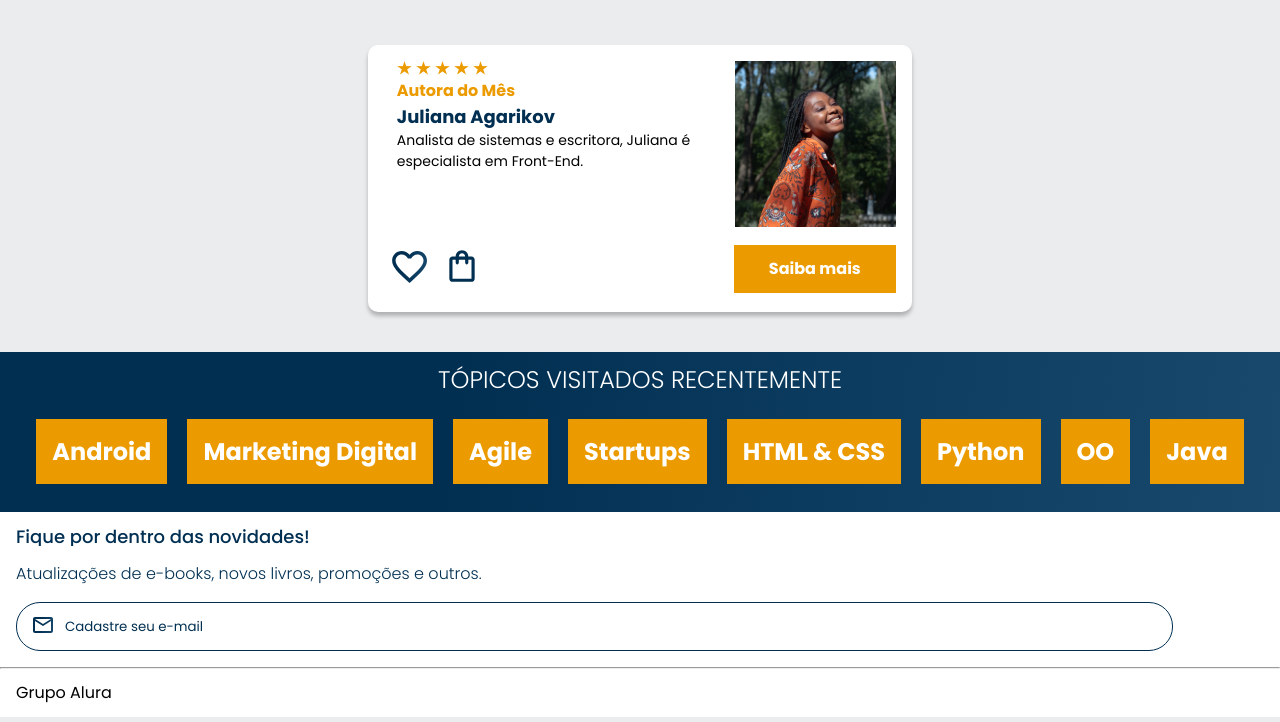
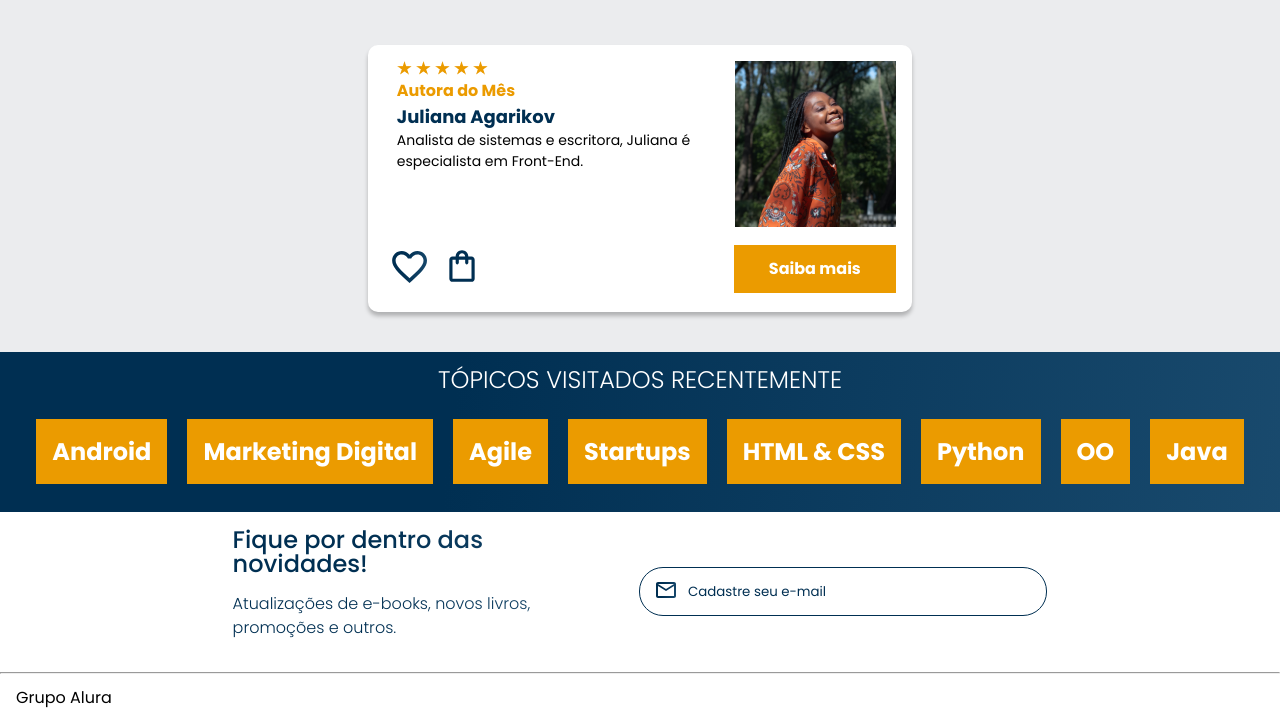
Before and after one commit to eugeniocarvalho/AluraBooks, a plain HTML site: page index.html in a window 1280 px wide. Shown: the part 1651-2373 px from the top of the page. Drawn offline with nearby package versions, Linux system fonts and the light colour scheme.

Commit message:
stylized contato to tablet layout

```diff
--- a/assets/css/contato.css
+++ b/assets/css/contato.css
@@ -37,3 +37,24 @@
   font-weight: 400;
   padding: 0 2rem;
 }
+
+@media screen and (min-width: 1024px) {
+  .contato {
+    display: flex;
+    justify-content: center;
+    align-items: center;
+  }
+
+  .contato__email {
+    width: 30%;
+  }
+
+  .contato__titulo {
+    font-size: 24px;
+  }
+
+  .contato__descricao {
+    margin-right: 2rem;
+    width: 30%;
+  }
+}
--- a/index.html
+++ b/index.html
@@ -221,9 +221,11 @@
 
   <!-- Contato -->
   <section class="contato">
-    <h2 class="contato__titulo">Fique por dentro das novidades!</h2>
-    <p class="contato__texto">Atualizações de e-books, novos livros, promoções e outros.</p>
-    <input type="email" class="contato__email" placeholder="Cadastre seu e-mail">
+    <div class="contato__descricao">
+      <h2 class="contato__titulo">Fique por dentro das novidades!</h2>
+      <p class="contato__texto">Atualizações de e-books, novos livros, promoções e outros.</p>
+    </div>
+      <input type="email" class="contato__email" placeholder="Cadastre seu e-mail">
   </section>
 
   <hr>
```
